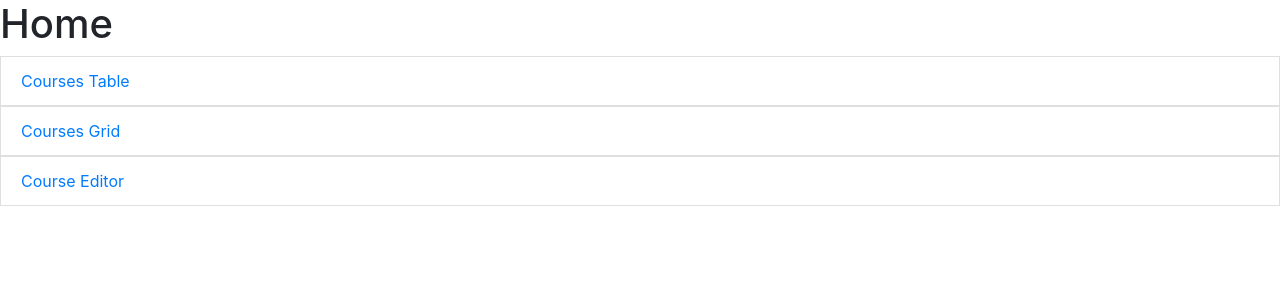
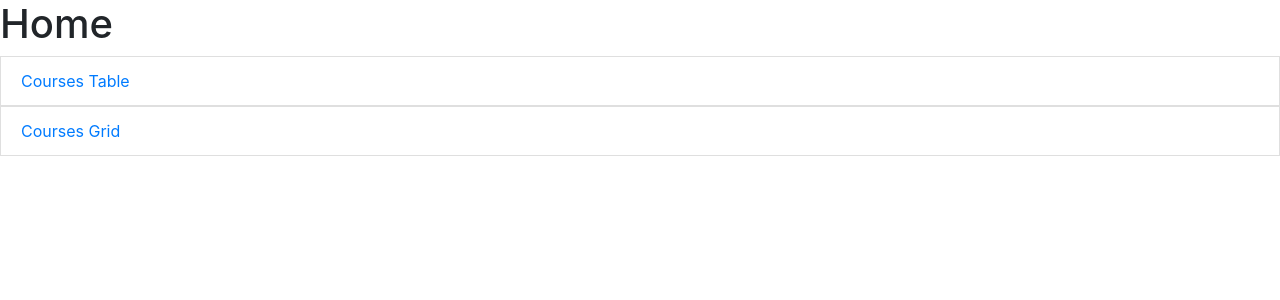
Before and after one commit to caijiah/wbdv-sp21-01-jiahao-cai-client-react, a React (Create React App) app: page / in a window 1280 px wide. Shown: the top 300 px of the page. Built offline with nearby package versions, Linux system fonts and the light colour scheme.

Commit message:
remove course Editor link

```diff
--- a/src/component/home.js
+++ b/src/component/home.js
@@ -15,10 +15,5 @@
                     Courses Grid
                 </Link>
             </li>
-            <li>
-                <Link to="/editor" className="list-group-item">
-                    Course Editor
-                </Link>
-            </li>
         </ul>
     </>
```
